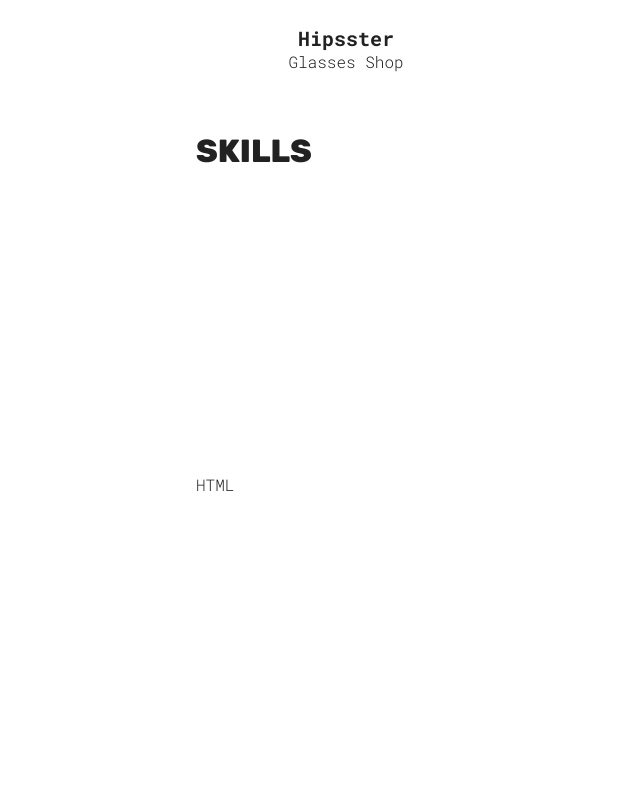
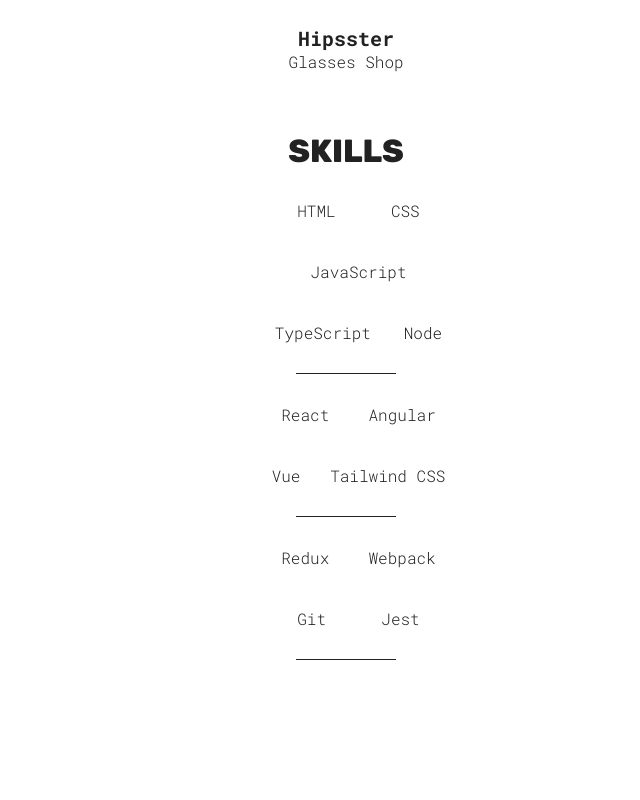
Before and after one commit to velas017/personal-react-website-1, a React (Vite) app: page / in a window 1280 px wide. Shown: the part 1820-2620 px from the top of the page, without its empty margins (294-934 px from the left). After the commit the page ends 2570 px from the top, so only its background shows below. Built offline with nearby package versions, Linux system fonts and the light colour scheme.

Commit message:
skills css styling

```diff
--- a/src/sections/Skills/Skills.jsx
+++ b/src/sections/Skills/Skills.jsx
@@ -5,7 +5,7 @@ import checkMarkIcon from '../../assets/checkmark-dark.svg';
 function Skills() {
   return (
     <section id="skills" className={styles.container}>
-        <h1>Skills</h1>
+        <h1 className='sectionTitle'>Skills</h1>
         <div className={styles.skillList}>
                 <SkillList src={checkMarkIcon} skill="HTML"/>
                 <SkillList src={checkMarkIcon} skill="CSS"/>
@@ -21,7 +21,6 @@ function Skills() {
                 <SkillList src={checkMarkIcon} skill="Tailwind CSS"/>
         </div>
         <hr />
-        <hr />
         <div className={styles.skillList}>
                 <SkillList src={checkMarkIcon} skill="Redux"/>
                 <SkillList src={checkMarkIcon} skill="Webpack"/>
--- a/src/sections/Skills/SkillsStyles.module.css
+++ b/src/sections/Skills/SkillsStyles.module.css
@@ -0,0 +1,32 @@
+.container {
+    display: flex;
+    flex-direction: column;
+    text-align: center;
+
+    span {
+        display: flex;
+        align-items: center;
+        gap: 5px;
+    }
+
+    img {
+        width: 20px;
+    }
+}
+
+.skillList {
+    display: flex;
+    justify-content: space-evenly;
+    align-self: center;
+    flex-wrap: wrap;
+    row-gap: 40px;
+    max-width: 26ch;
+}
+
+hr {
+    width: 100px;
+    height: 1px;
+    border: none;
+    background-color: var(--text-color);
+    margin: 30px auto;
+}
```
